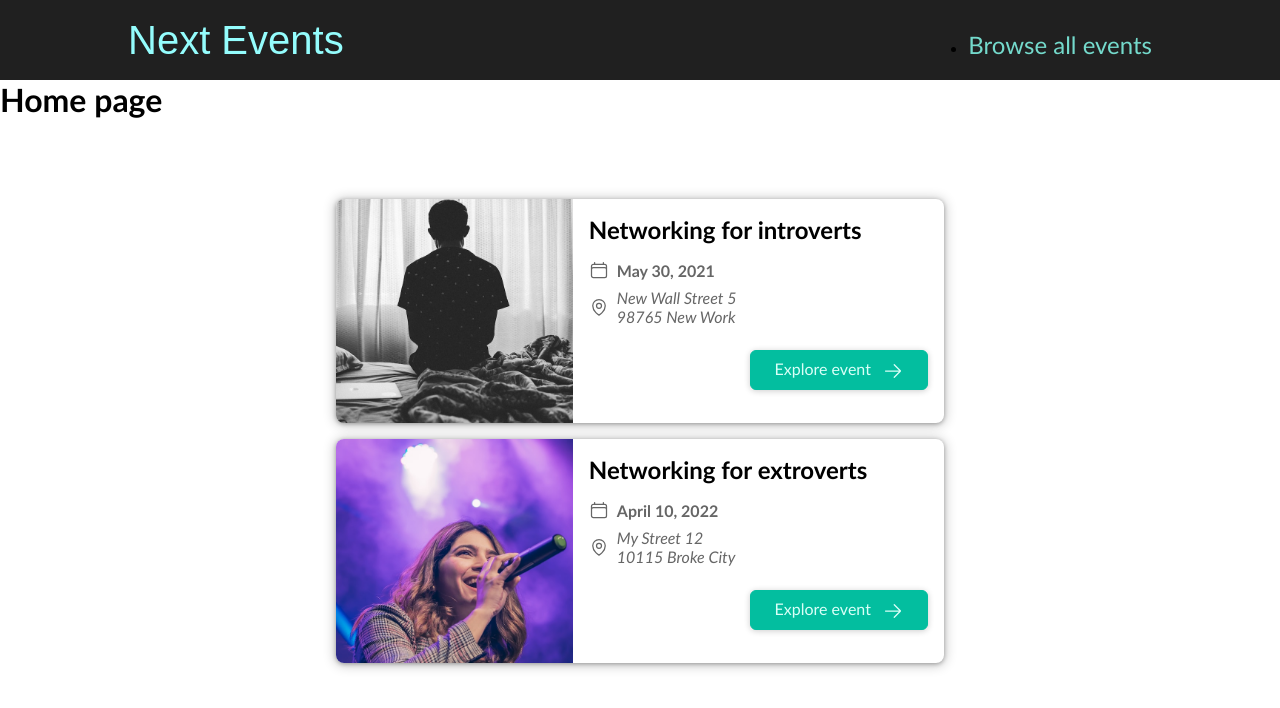
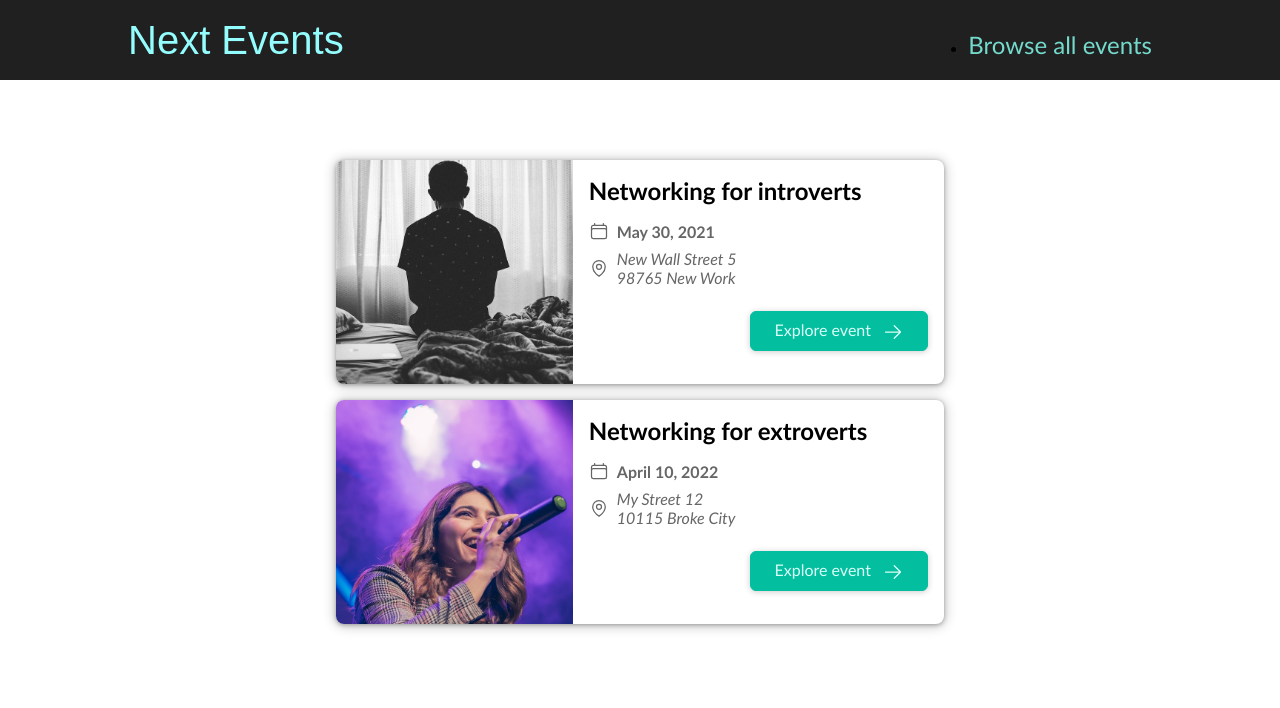
Before and after one commit to uxmoon/nextjs-project-routing, a Next.js app: page / in a window 1280 px wide. Shown: the top 708 px of the page. Built offline with nearby package versions, Linux system fonts and the light colour scheme.

Commit message:
Remove page title

```diff
--- a/pages/index.js
+++ b/pages/index.js
@@ -4,7 +4,6 @@ export default function Home() {
   const featuredEvents = getFeaturedEvents();
   return (
     <>
-      <h1>Home page</h1>
       <EventList items={featuredEvents} />
     </>
   );
```
